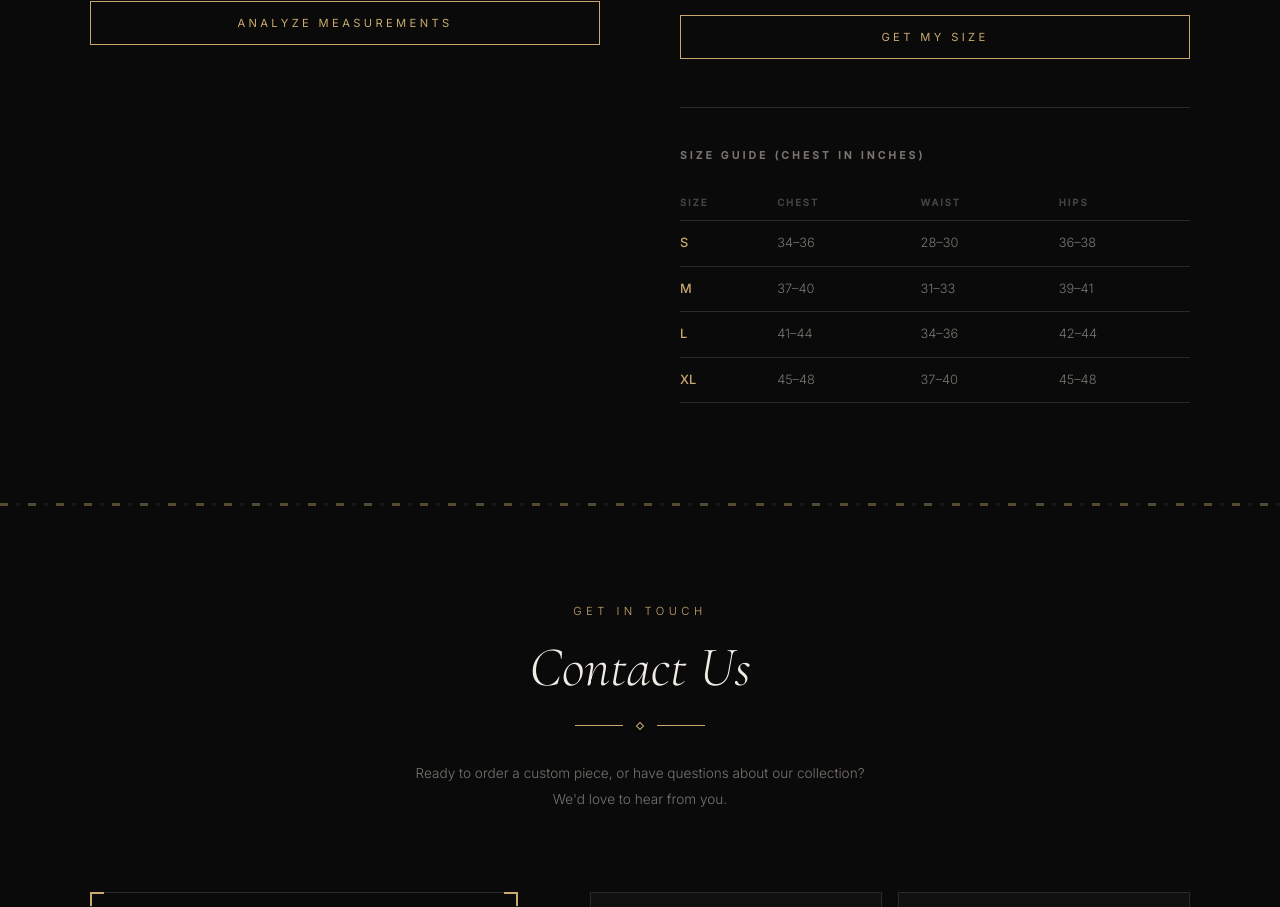
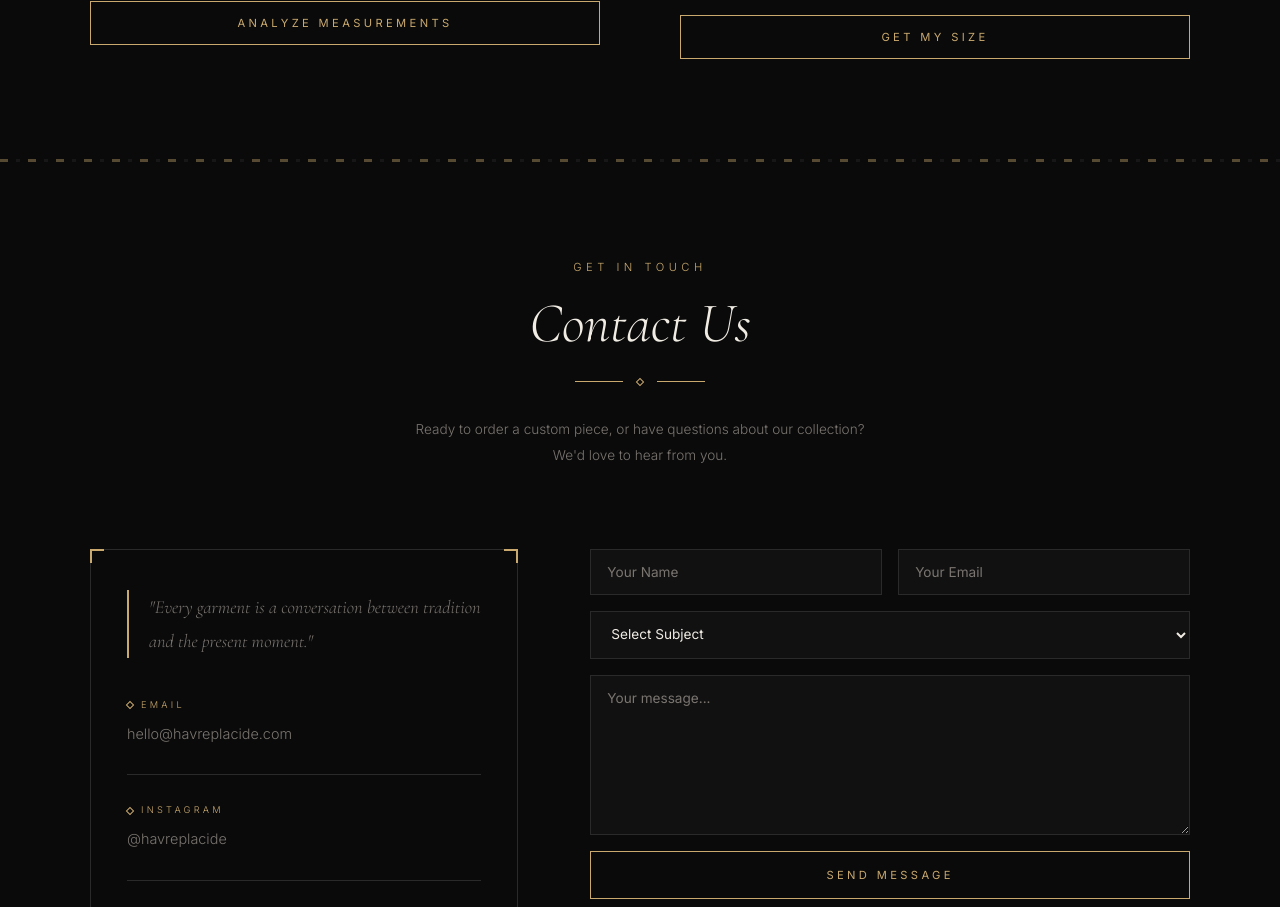
Before and after one commit to bathbilissalou-bit/My-Webpage-, a React (Vite) app: page / in a window 1280 px wide. Shown: the part 6760-7667 px from the top of the page. Built offline with nearby package versions, Linux system fonts and the light colour scheme; the HTML template or start-up script is replaced by a standard one.

Commit message:
remove size guide table from Measurements section

```diff
--- a/src/components/Measurements.tsx
+++ b/src/components/Measurements.tsx
@@ -184,36 +184,6 @@ export function Measurements() {
               </div>
             )}
 
-            {/* Size guide */}
-            <div style={{ marginTop: 48, paddingTop: 40, borderTop: "1px solid var(--border)" }}>
-              <h4 style={{ fontSize: "0.65rem", letterSpacing: "0.3em", textTransform: "uppercase", color: "var(--text-muted)", marginBottom: 20 }}>
-                Size Guide (Chest in inches)
-              </h4>
-              <table style={{ width: "100%", borderCollapse: "collapse", fontSize: "0.8rem" }}>
-                <thead>
-                  <tr>
-                    {["Size", "Chest", "Waist", "Hips"].map(h => (
-                      <th key={h} style={{ padding: "10px 0", textAlign: "left", fontSize: "0.6rem", letterSpacing: "0.2em", textTransform: "uppercase", color: "var(--text-dim)", borderBottom: "1px solid var(--border)" }}>{h}</th>
-                    ))}
-                  </tr>
-                </thead>
-                <tbody>
-                  {[
-                    ["S", "34–36", "28–30", "36–38"],
-                    ["M", "37–40", "31–33", "39–41"],
-                    ["L", "41–44", "34–36", "42–44"],
-                    ["XL", "45–48", "37–40", "45–48"],
-                  ].map(([size, ...vals]) => (
-                    <tr key={size}>
-                      <td style={{ padding: "12px 0", color: "var(--gold)", fontWeight: 500, borderBottom: "1px solid var(--border)" }}>{size}</td>
-                      {vals.map((v, i) => (
-                        <td key={i} style={{ padding: "12px 0", color: "var(--text-muted)", borderBottom: "1px solid var(--border)" }}>{v}</td>
-                      ))}
-                    </tr>
-                  ))}
-                </tbody>
-              </table>
-            </div>
           </div>
         </div>
       </div>
```
